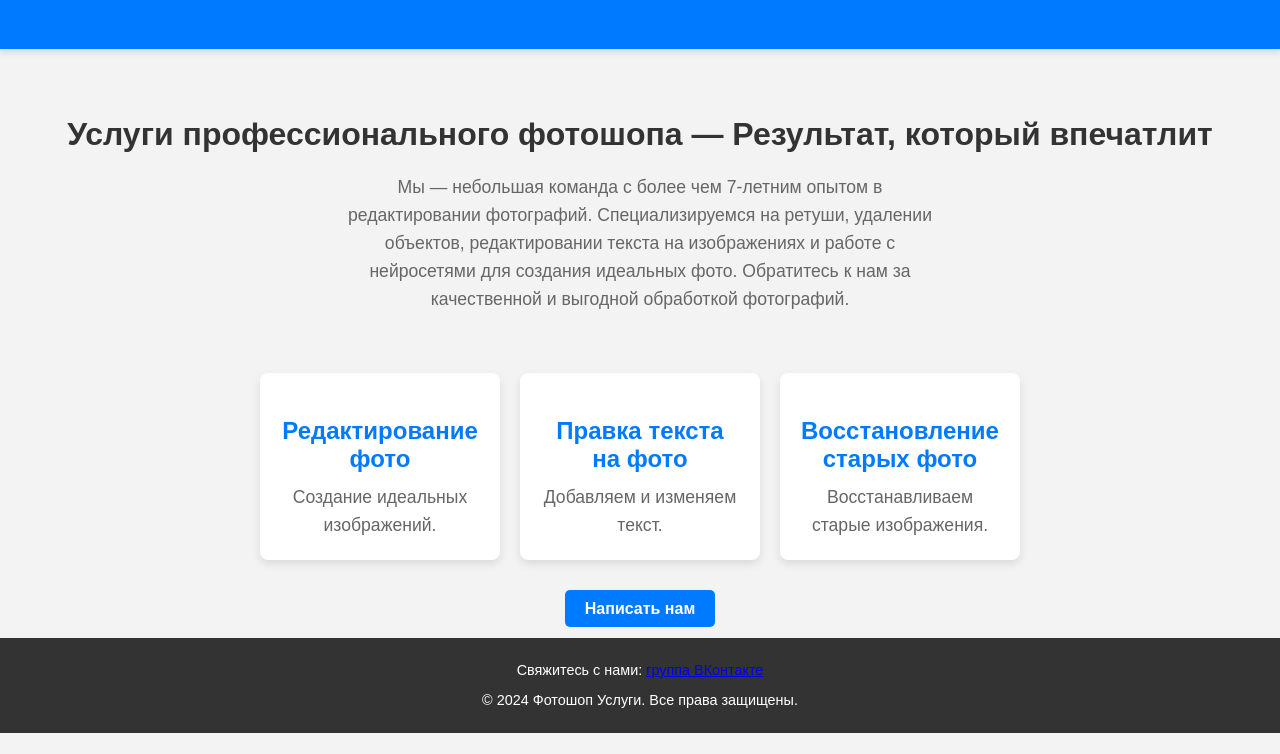
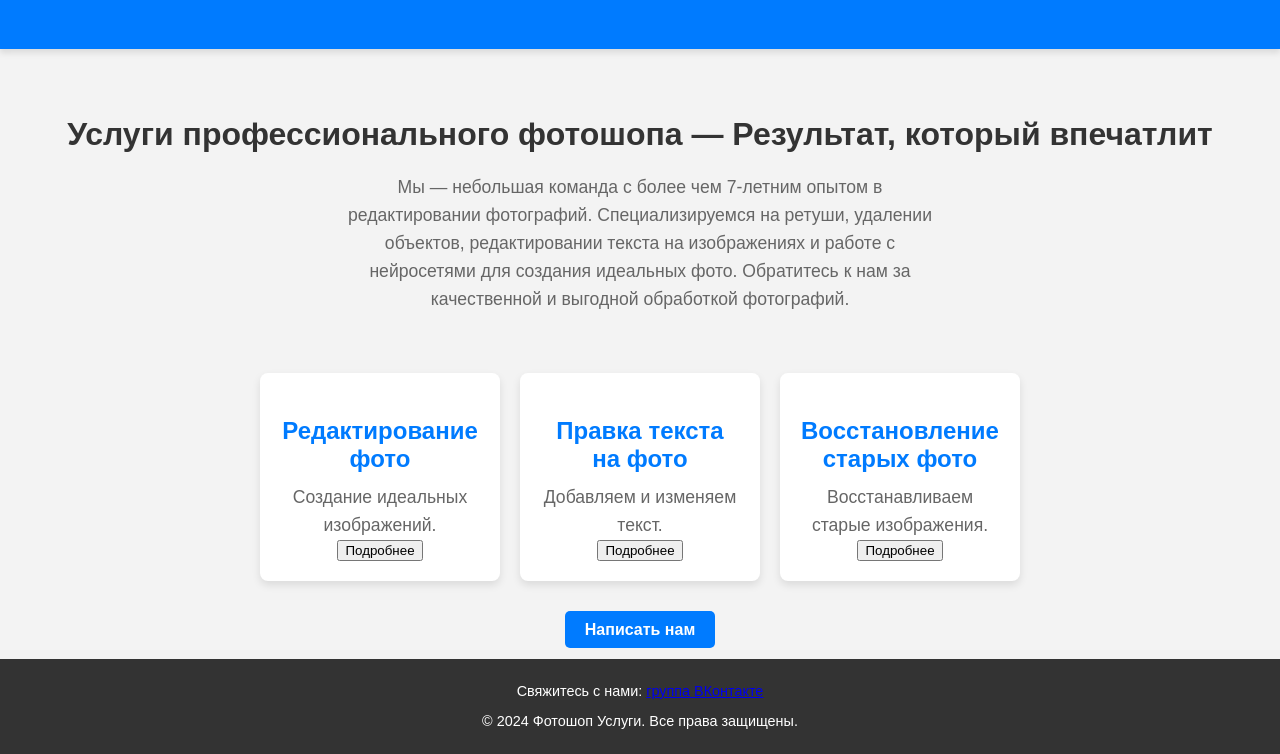
Before and after one commit to 2002hurt/ed1tphotoshop, a plain HTML site: page index.html in a window 1280 px wide. Shown: the part 190-944 px from the top of the page. Before the commit the page ends 923 px from the top, so only its background shows below. Drawn offline with Linux system fonts and the light colour scheme.

Commit message:
Update index.html

```diff
--- a/index.html
+++ b/index.html
@@ -29,14 +29,17 @@
         <div class="service-card">
             <h3>Редактирование фото</h3>
             <p>Создание идеальных изображений.</p>
+            <button>Подробнее</button>
         </div>
         <div class="service-card">
             <h3>Правка текста на фото</h3>
             <p>Добавляем и изменяем текст.</p>
+            <button>Подробнее</button>
         </div>
         <div class="service-card">
             <h3>Восстановление старых фото</h3>
             <p>Восстанавливаем старые изображения.</p>
+            <button>Подробнее</button>
         </div>
     </section>
 
```
